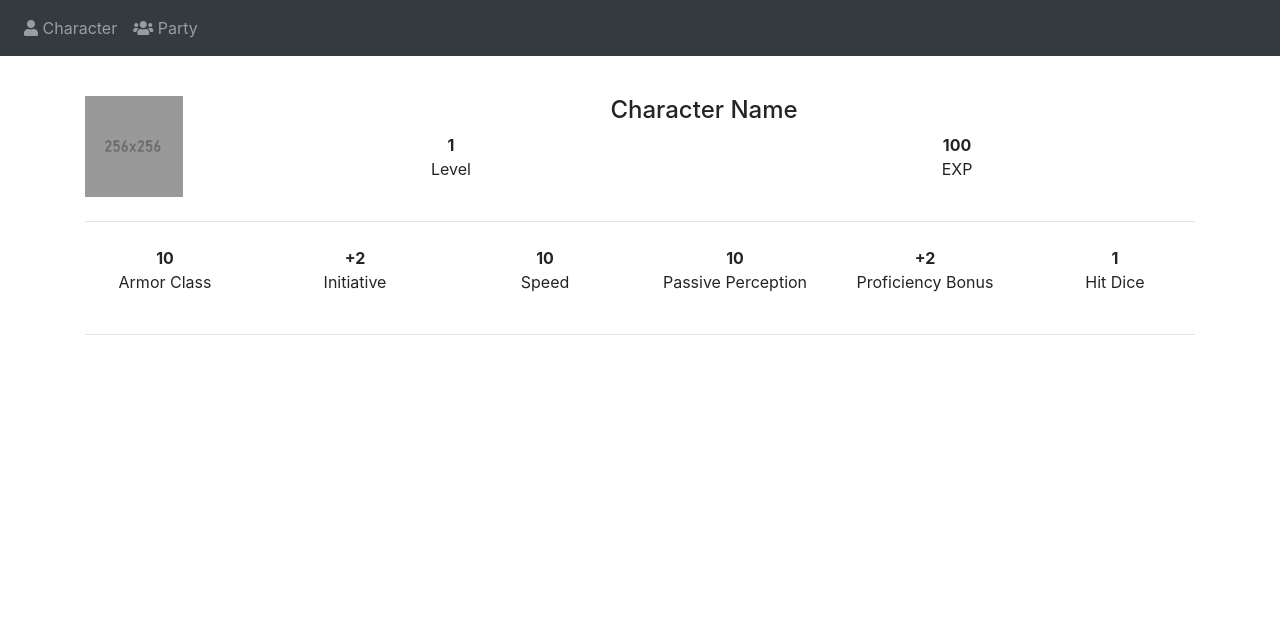
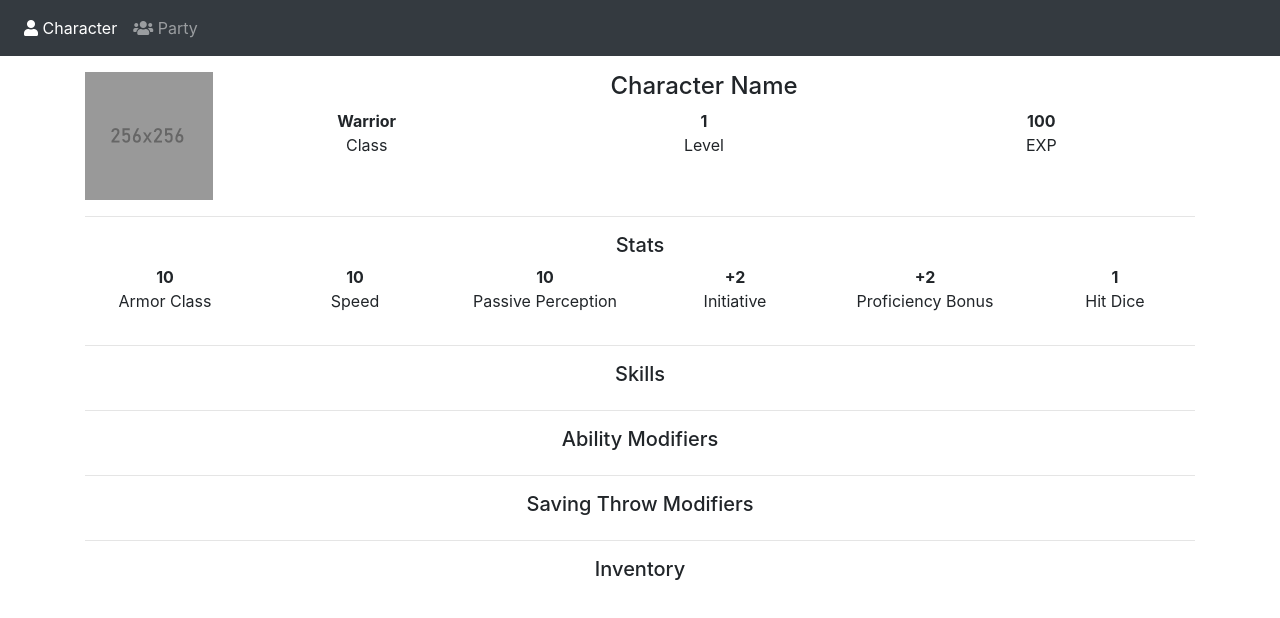
Before and after one commit to segabl/character-manager-dnd, a plain HTML site: page client/index.html in a window 1280 px wide. Drawn offline with Linux system fonts and the light colour scheme.

Commit message:
Add categories

```diff
--- a/client/index.html
+++ b/client/index.html
@@ -19,7 +19,7 @@
     <button class="navbar-toggler" type="button" data-toggle="collapse" data-target="#navbarSupportedContent"><span class="navbar-toggler-icon"></span></button>
     <div class="collapse navbar-collapse" id="navbarSupportedContent">
         <ul class="navbar-nav mr-auto">
-            <li><a class="nav-link" href="#"><i class="fas fa-user"></i>&nbsp;Character</a></li>
+            <li><a class="nav-link active" href="#"><i class="fas fa-user"></i>&nbsp;Character</a></li>
             <li><a class="nav-link" href="#"><i class="fas fa-users"></i>&nbsp;Party</a></li>
         </ul>
     </div>
@@ -30,13 +30,19 @@
 <!-- character container -->
 <div class="container">
     <!-- portrait, name, level and exp -->
-    <div class="row my-4">
-        <img class="col-auto" src="img/placeholder.png" alt="Character Portrait" style="max-width:128px">
+    <div class="row">
+        <div class="col" style="max-width: 128px; max-height: 128px;">
+            <img src="img/placeholder.png" alt="Character Portrait" style="height: 100%">
+        </div>
         <div class="col">
             <div class="row text-center">
                 <h4 class="col">Character Name</h4>
             </div>
             <div class="row text-center">
+                <div class="col">
+                    <strong>Warrior</strong>
+                    <p>Class</p>
+                </div>
                 <div class="col">
                     <strong>1</strong>
                     <p>Level</p>
@@ -50,14 +56,13 @@
     </div>
     <hr>
     <!-- stats -->
-    <div class="row my-4 text-center">
+    <div class="row text-center">
+        <h5 class="col">Stats</h5>
+    </div>
+    <div class="row text-center">
         <div class="col">
             <strong>10</strong>
-            <p>Armor&nbsp;Class</p>
-        </div>
-        <div class="col ">
-            <strong>+2</strong>
-            <p>Initiative</p>
+            <p>Armor Class</p>
         </div>
         <div class="col">
             <strong>10</strong>
@@ -65,22 +70,41 @@
         </div>
         <div class="col">
             <strong>10</strong>
-            <p>Passive&nbsp;Perception</p>
+            <p>Passive Perception</p>
+        </div>
+        <div class="col ">
+            <strong>+2</strong>
+            <p>Initiative</p>
         </div>
         <div class="col">
             <strong>+2</strong>
-            <p>Proficiency&nbsp;Bonus</p>
+            <p>Proficiency Bonus</p>
         </div>
         <div class="col">
             <strong>1</strong>
-            <p>Hit&nbsp;Dice</p>
+            <p>Hit Dice</p>
         </div>
     </div>
     <hr>
     <!-- skills -->
+    <div class="row text-center">
+        <h5 class="col">Skills</h5>
+    </div>
+    <hr>
     <!-- ability modifiers -->
+    <div class="row text-center">
+        <h5 class="col">Ability Modifiers</h5>
+    </div>
+    <hr>
     <!-- saving throws -->
+    <div class="row text-center">
+        <h5 class="col">Saving Throw Modifiers</h5>
+    </div>
+    <hr>
     <!-- inventory -->
+    <div class="row text-center">
+        <h5 class="col">Inventory</h5>
+    </div>
 </div>
 
 <script src="js/bootstrap.min.js"></script>
```
